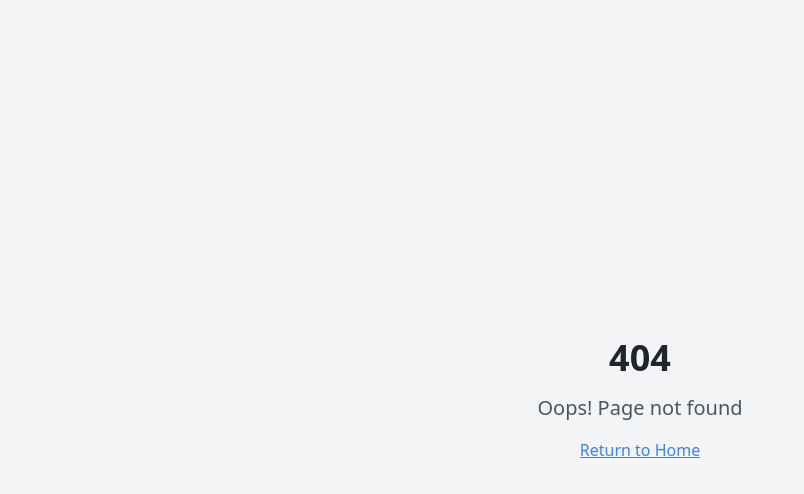
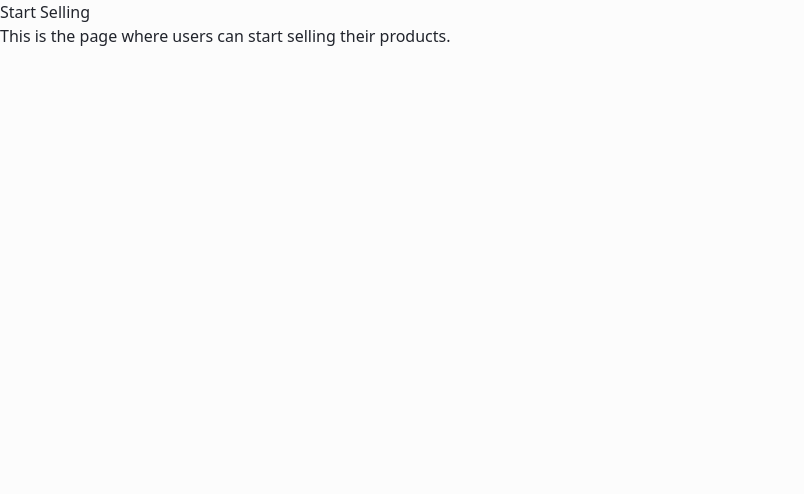
Before and after one commit to Digital77777/learn-build-ai-campus, a React (Vite) app: page /start-selling in a window 1280 px wide. Before the commit this address had no page. Shown: the top 494 px of the page, without its empty margins (0-804 px from the left). Built offline with nearby package versions, Linux system fonts and the light colour scheme.

Commit message:
I am creating the Start Selling page and linking it from the Marketplace.

```diff
--- a/src/App.tsx
+++ b/src/App.tsx
@@ -10,6 +10,7 @@ import NotFound from "./pages/NotFound";
 import LearningPaths from "./pages/LearningPaths";
 import AIToolsPage from "./pages/AIToolsPage";
 import MarketplacePage from "./pages/MarketplacePage";
+import StartSellingPage from "./pages/StartSellingPage";
 import CourseDetail from "./pages/CourseDetail";
 
 const queryClient = new QueryClient();
@@ -26,6 +27,7 @@ const App = () => (
             <Route path="/learning-paths" element={<LearningPaths />} />
             <Route path="/ai-tools" element={<AIToolsPage />} />
             <Route path="/marketplace" element={<MarketplacePage />} />
+            <Route path="/start-selling" element={<StartSellingPage />} />
             <Route path="/course/:courseId" element={<CourseDetail />} />
             <Route path="/auth" element={<Auth />} />
             {/* ADD ALL CUSTOM ROUTES ABOVE THE CATCH-ALL "*" ROUTE */}
--- a/src/pages/MarketplacePage.tsx
+++ b/src/pages/MarketplacePage.tsx
@@ -1,6 +1,7 @@
 import Navigation from "@/components/Navigation";
 import { Store, Briefcase, Users, Code, DollarSign, ArrowRight, Star, MapPin, Clock, TrendingUp, Shield } from "lucide-react";
 import { Button } from "@/components/ui/button";
+import { Link } from "react-router-dom";
 import { Card, CardContent, CardDescription, CardHeader, CardTitle } from "@/components/ui/card";
 import { Badge } from "@/components/ui/badge";
 
@@ -104,10 +105,12 @@ const MarketplacePage = () => {
               Buy, sell, and hire in the world's largest AI marketplace. Connect with experts, showcase your skills, and grow your business
             </p>
             <div className="flex flex-wrap justify-center gap-4">
-              <Button size="lg" className="bg-gradient-earn text-white hover:opacity-90">
-                <Store className="h-5 w-5 mr-2" />
-                Start Selling
-              </Button>
+              <Link to="/start-selling">
+                <Button size="lg" className="bg-gradient-earn text-white hover:opacity-90">
+                  <Store className="h-5 w-5 mr-2" />
+                  Start Selling
+                </Button>
+              </Link>
               <Button size="lg" variant="outline">
                 Browse Marketplace
                 <ArrowRight className="h-5 w-5 ml-2" />
--- /dev/null
+++ b/src/pages/StartSellingPage.tsx
@@ -0,0 +1,12 @@
+import React from 'react';
+
+const StartSellingPage = () => {
+  return (
+    <div>
+      <h1>Start Selling</h1>
+      <p>This is the page where users can start selling their products.</p>
+    </div>
+  );
+};
+
+export default StartSellingPage;
```
